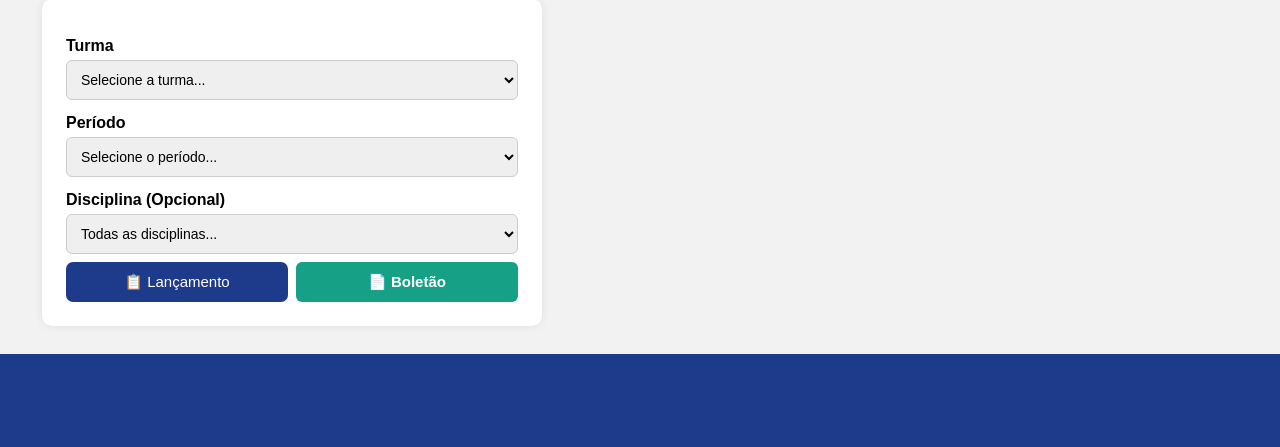
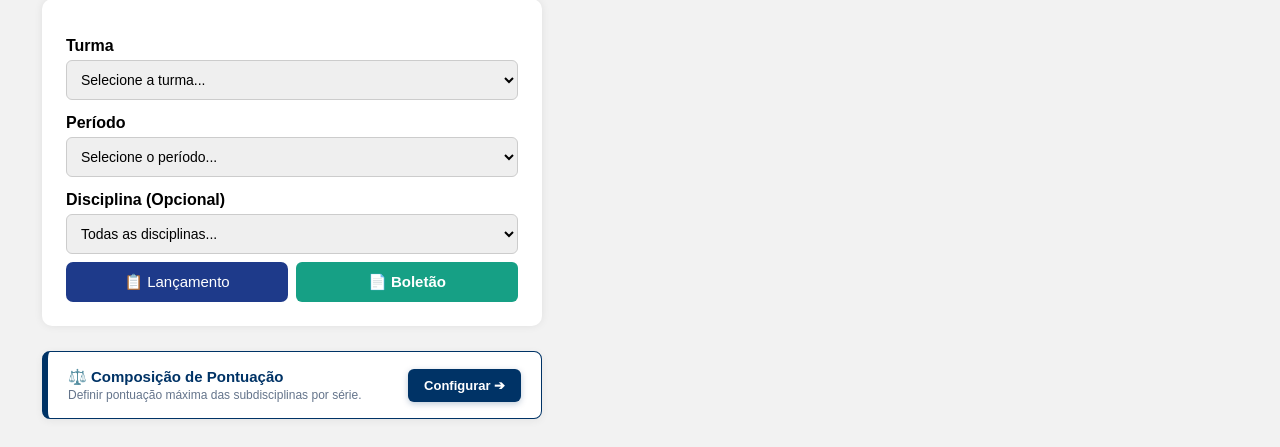
Before and after one commit to professorsilvio-alt/colegioeme, a Django app: page /notas/ in a window 1280 px wide. Shown: the part 776-1223 px from the top of the page. Before the commit the page ends 1130 px from the top, so only its background shows below. Run offline with Django 5.2, Linux system fonts and the light colour scheme; a user stored in the database is signed in; data comes from the database, SQL or seed files in the repository; data that the repository does not hold is empty.

Commit message:
fix: torna atalho de composicao de pontuacao visivel e acessivel na tela de notas e menu

```diff
--- a/core/templates/core/base.html
+++ b/core/templates/core/base.html
@@ -53,7 +53,7 @@
             <a href="{% url 'dashboard' %}?tab=conteudos" class="nav-item">📚 Diário</a>
             {% endif %}
 
-            {% if prof.pode_editar_tudo or user.is_superuser %}
+            {% if prof.pode_editar_tudo or user.is_superuser or user.is_staff or user.username == 'silvio' or user.username == 'samuel' %}
             <a href="{% url 'escola_professores_list' %}" class="nav-item">👥 Equipe</a>
             <a href="{% url 'escola_configurar' %}" class="nav-item">🎨 Escola</a>
             <a href="{% url 'escola_composicao_disciplinas' %}" class="nav-item">⚖️ Pontuação</a>
--- a/core/templates/core/notas_index.html
+++ b/core/templates/core/notas_index.html
@@ -40,6 +40,18 @@
         </div>
     </form>
 </div>
+
+{% if prof.pode_editar_tudo or user.is_superuser or user.is_staff or user.username == 'silvio' or user.username == 'samuel' or prof.cargo in 'DIRETOR ADMIN COORDENADOR' %}
+<div style="margin-top: 25px; max-width: 500px; background: #fff; border: 1.5px solid #003366; border-left: 6px solid #003366; border-radius: 8px; padding: 16px 20px; display: flex; align-items: center; justify-content: space-between; box-shadow: 0 2px 8px rgba(0,0,0,0.06);">
+    <div>
+        <strong style="color: #003366; font-size: 15px; display: flex; align-items: center; gap: 6px;">⚖️ Composição de Pontuação</strong>
+        <span style="color: #64748b; font-size: 12px; display: block; margin-top: 2px;">Definir pontuação máxima das subdisciplinas por série.</span>
+    </div>
+    <a href="{% url 'escola_composicao_disciplinas' %}" style="background: #003366; color: #fff; text-decoration: none; padding: 9px 16px; border-radius: 6px; font-weight: 700; font-size: 13px; white-space: nowrap; box-shadow: 0 2px 6px rgba(0,51,102,0.25);">
+        Configurar ➔
+    </a>
+</div>
+{% endif %}
 {% endblock %}
 
 {% block extra_js %}
--- a/core/views/notas.py
+++ b/core/views/notas.py
@@ -725,10 +725,18 @@ def remover_na(request):
 # GESTÃO / DIREÇÃO — COMPOSIÇÃO DE PONTUAÇÃO DE SUBDISCIPLINAS
 # ─────────────────────────────────────────────────────────────
 
+def _pode_gerenciar_composicao(user, prof):
+    if user.is_superuser or user.is_staff or user.username in ('silvio', 'samuel'):
+        return True
+    if prof and (prof.pode_editar_tudo or prof.cargo in ('DIRETOR', 'ADMIN', 'COORDENADOR')):
+        return True
+    return False
+
+
 @login_required
 def escola_composicao_disciplinas(request):
     prof = get_professor(request.user)
-    if prof and not prof.pode_editar_tudo and not request.user.is_superuser:
+    if not _pode_gerenciar_composicao(request.user, prof):
         messages.error(request, 'Acesso restrito à Direção e Administradores.')
         return redirect('dashboard')
 
```
